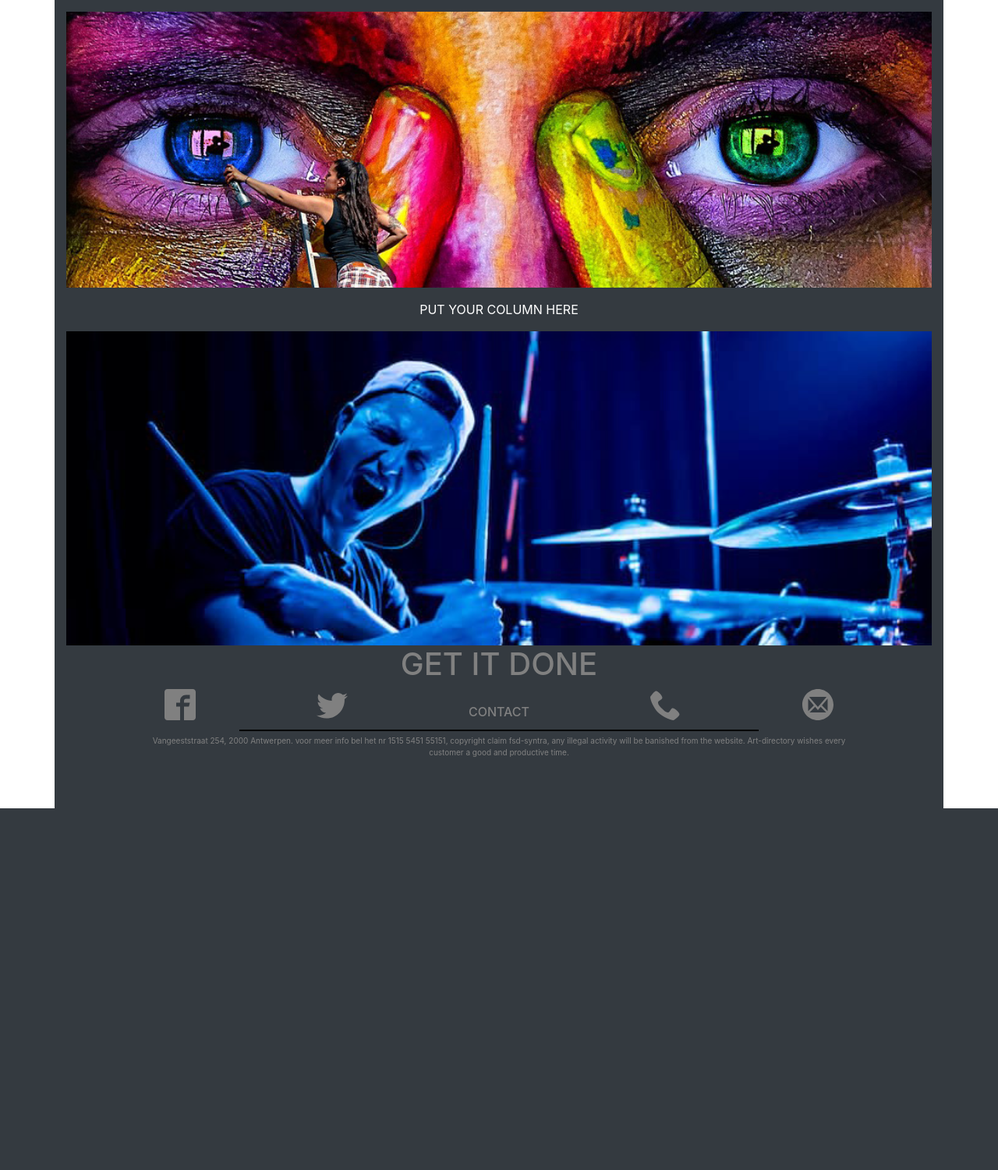
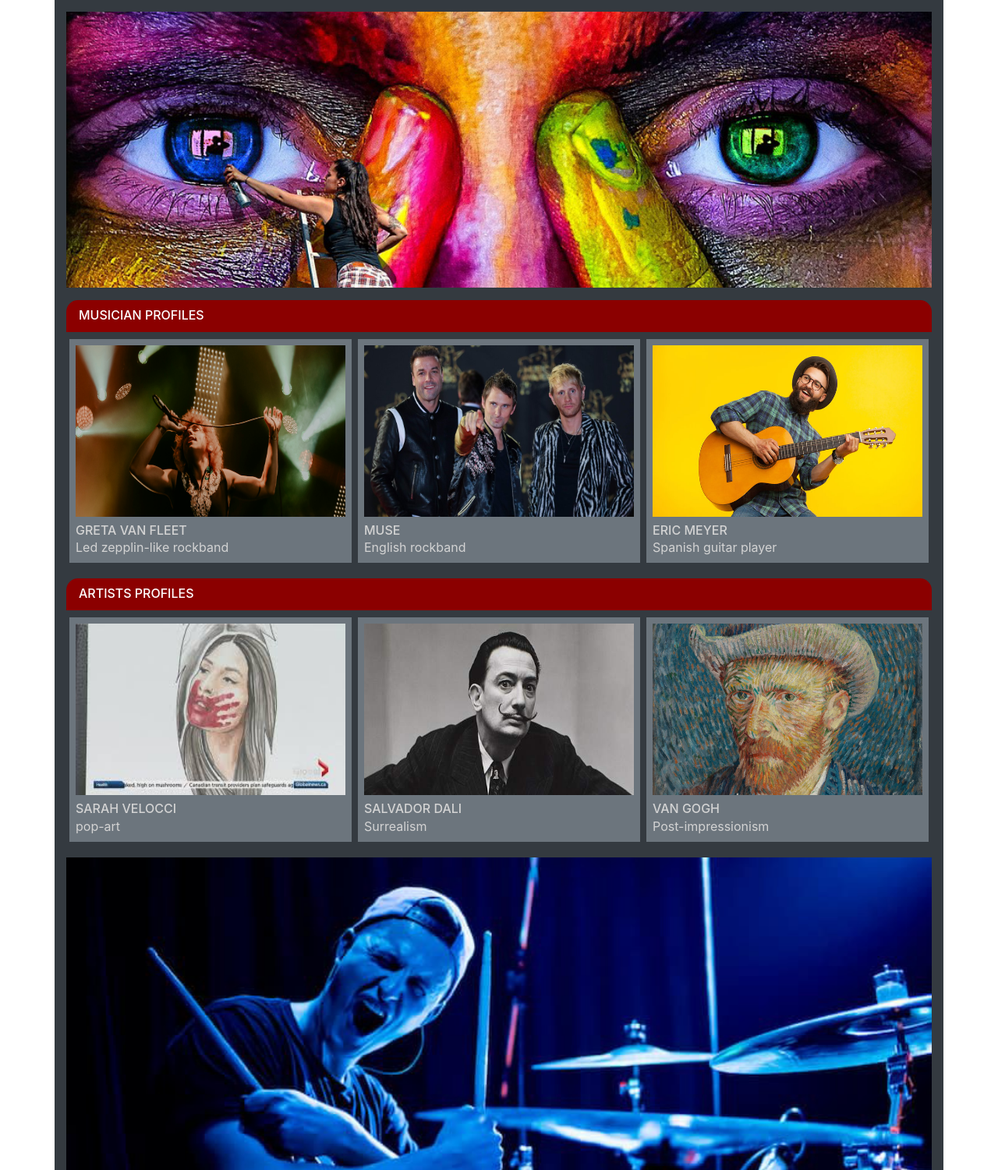
Before and after one commit to MrPranklez/ArtistryHub, a PHP site: page / in a window 1280 px wide. Shown: the part 57-1558 px from the top of the page at 78% size. Before the commit the page ends 1094 px from the top, so only its background shows below. Run offline with PHP 8.4, Linux system fonts and the light colour scheme.

Commit message:
styling indexpage ready

```diff
--- a/index.php
+++ b/index.php
@@ -15,7 +15,64 @@ PrintHeader();
 
 
 <!--- vanaf hier column's invoegen --->
-<section class="container pt-3 pb-3 bg-dark text-white">PUT YOUR COLUMN HERE</section>
+<section class="container pt-3 pb-3 bg-dark text-white">
+    <nav class="unlinkednavbar">
+        <h6 class="text-white pb-0" href="#">MUSICIAN PROFILES</h6>
+    </nav>
+    <div class="container mb-3">
+        <div class="row">
+            <div class="col-sm bg-dark p-1">
+                <div class="divincol bg-secondary p-2">
+                    <img class="incolumn img-fluid" src="./img/greta%20van%20fleet%20profile%20pic.jpg">
+                    <h6 class="mb-0 mt-2">GRETA VAN FLEET</h6>
+                    <p class="pt-0 mb-0">Led zepplin-like rockband</p>
+                </div>
+            </div>
+            <div class="col-sm bg-dark p-1">
+                <div class="divincol bg-secondary p-2">
+                    <img class="incolumn img-fluid" src="./img/muse%20profile%20pic.jpg">
+                    <h6 class="mb-0 mt-2">MUSE</h6>
+                    <p class="pt-0 mb-0">English rockband</p>
+                </div>
+            </div>
+            <div class="col-sm bg-dark p-1">
+                <div class="divincol bg-secondary p-2">
+                    <img class="incolumn img-fluid" src="./img/guitar%20profile%20pic.jpg">
+                    <h6 class="mb-0 mt-2">ERIC MEYER</h6>
+                    <p class="pt-0 mb-0">Spanish guitar player</p>
+                </div>
+            </div>
+        </div>
+    </div>
+    <nav class="unlinkednavbar">
+        <h6 class="text-white pb-0" href="#">ARTISTS PROFILES</h6>
+    </nav>
+    <div class="container">
+        <div class="row">
+            <div class="col-sm bg-dark p-1">
+                <div class="divincol bg-secondary p-2">
+                    <img class="incolumn img-fluid" src="./img/artist%20profile%20pic.jpg">
+                    <h6 class="mb-0 mt-2">SARAH VELOCCI</h6>
+                    <p class="pt-0 mb-0">pop-art</p>
+                </div>
+            </div>
+            <div class="col-sm bg-dark p-1">
+                <div class="divincol bg-secondary p-2">
+                    <img class="incolumn img-fluid" src="./img/dali%20profile%20pic.jpg">
+                    <h6 class="mb-0 mt-2">SALVADOR DALI</h6>
+                    <p class="pt-0 mb-0">Surrealism</p>
+                </div>
+            </div>
+            <div class="col-sm bg-dark p-1">
+                <div class="divincol bg-secondary p-2">
+                    <img class="incolumn img-fluid" src="./img/van%20gogh%20profile%20pic.jpg">
+                    <h6 class="mb-0 mt-2">VAN GOGH</h6>
+                    <p class="pt-0 mb-0">Post-impressionism</p>
+                </div>
+            </div>
+        </div>
+    </div>
+</section>
 <!--- hier start de footer --->
 
 
--- a/src/css/style.css
+++ b/src/css/style.css
@@ -30,10 +30,14 @@ footer div h6{
     color: gray;
     padding-top: 20px;
 }
-
-/* bij het aanmaken van columns text-align:center; verwijderen!!!!*/
-section{
-    text-align: center;
+section nav {
+    background-color: darkred;
+    padding-left: 16px;
+    padding-bottom: 4px;
+    padding-top: 10px;
+    border-top-right-radius: 15px;
+    border-top-left-radius: 15px;
+    margin-bottom: 5px;
 }
 .underline{
     margin: auto;
@@ -50,3 +54,10 @@ footer p{
     padding-right: 100px;
     padding-left: 100px;
 }
+.incolumn{
+    min-height: 220px;
+    min-width: 250px;
+}
+.divincol{
+    color: lightgray;
+}
```
